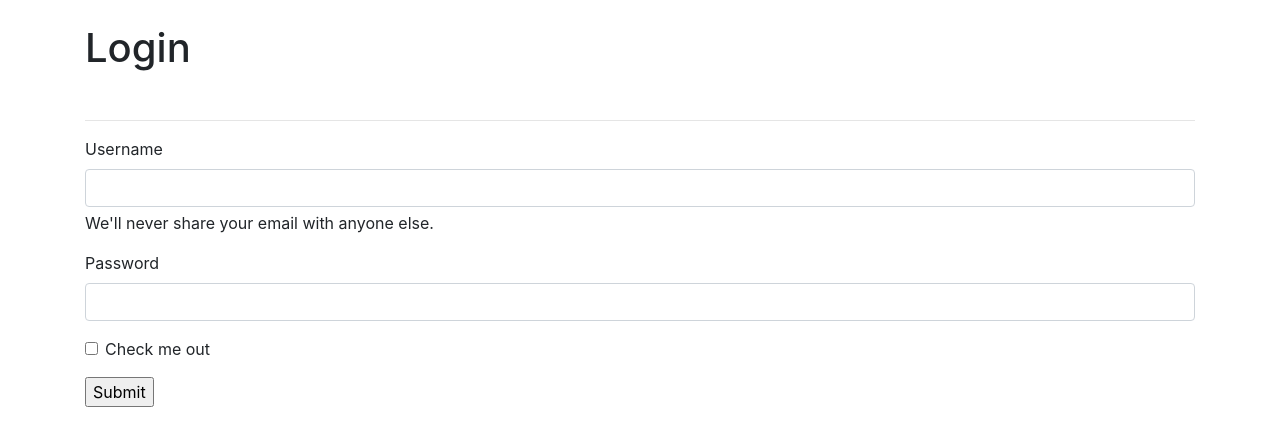
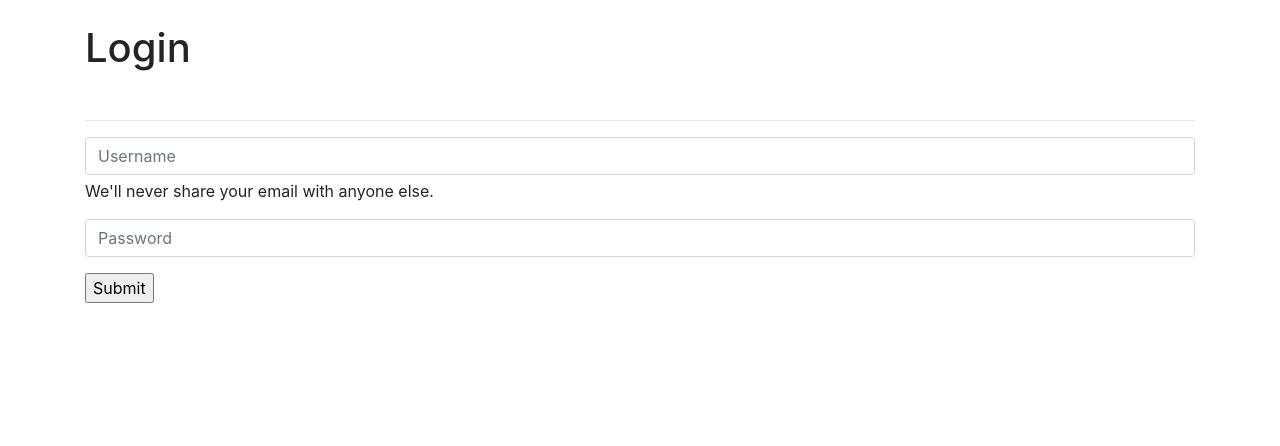
Before and after one commit to sudiptoshahin/myclub, a Django app: page /members/login_user in a window 1280 px wide. Shown: the part 92-538 px from the top of the page. Run offline with Django 4.2, Linux system fonts and the light colour scheme; some libraries are stand-ins or nearby versions.

Commit message:
login done

```diff
--- a/myclub_website/members/templates/authenticate/login.html
+++ b/myclub_website/members/templates/authenticate/login.html
@@ -9,19 +9,15 @@
     {% csrf_token %}
 
     <div class="mb-3">
-        <label for="exampleInputEmail1" class="form-label">Username</label>
-        <input type="text" class="form-control" id="username" aria-describedby="emailHelp">
+        <input type="text" name="username" class="form-control"
+        id="username" aria-describedby="emailHelp"
+        placeholder="Username">
         <div id="emailHelp" class="form-text">We'll never share your email with anyone else.</div>
     </div>
     <div class="mb-3">
-        <label for="exampleInputPassword1" class="form-label">Password</label>
-        <input type="password" class="form-control" id="password">
+        <input type="password" class="form-control" id="password"
+        name="password" placeholder="Password">
     </div>
-    <div class="mb-3 form-check">
-        <input type="checkbox" class="form-check-input" id="exampleCheck1">
-        <label class="form-check-label" for="exampleCheck1">Check me out</label>
-    </div>
-
     <input type="submit" value="Submit">
 </form>
 
--- a/myclub_website/members/views.py
+++ b/myclub_website/members/views.py
@@ -9,6 +9,7 @@ def login_user(request: HttpRequest):
         username = request.POST["username"]
         password = request.POST["password"]
         user = authenticate(request, username=username, password=password)
+
         if user is not None:
             login(request, user)
             # Redirect to a success page.
```
Also changed, not shown: myclub_website/db.sqlite3.
